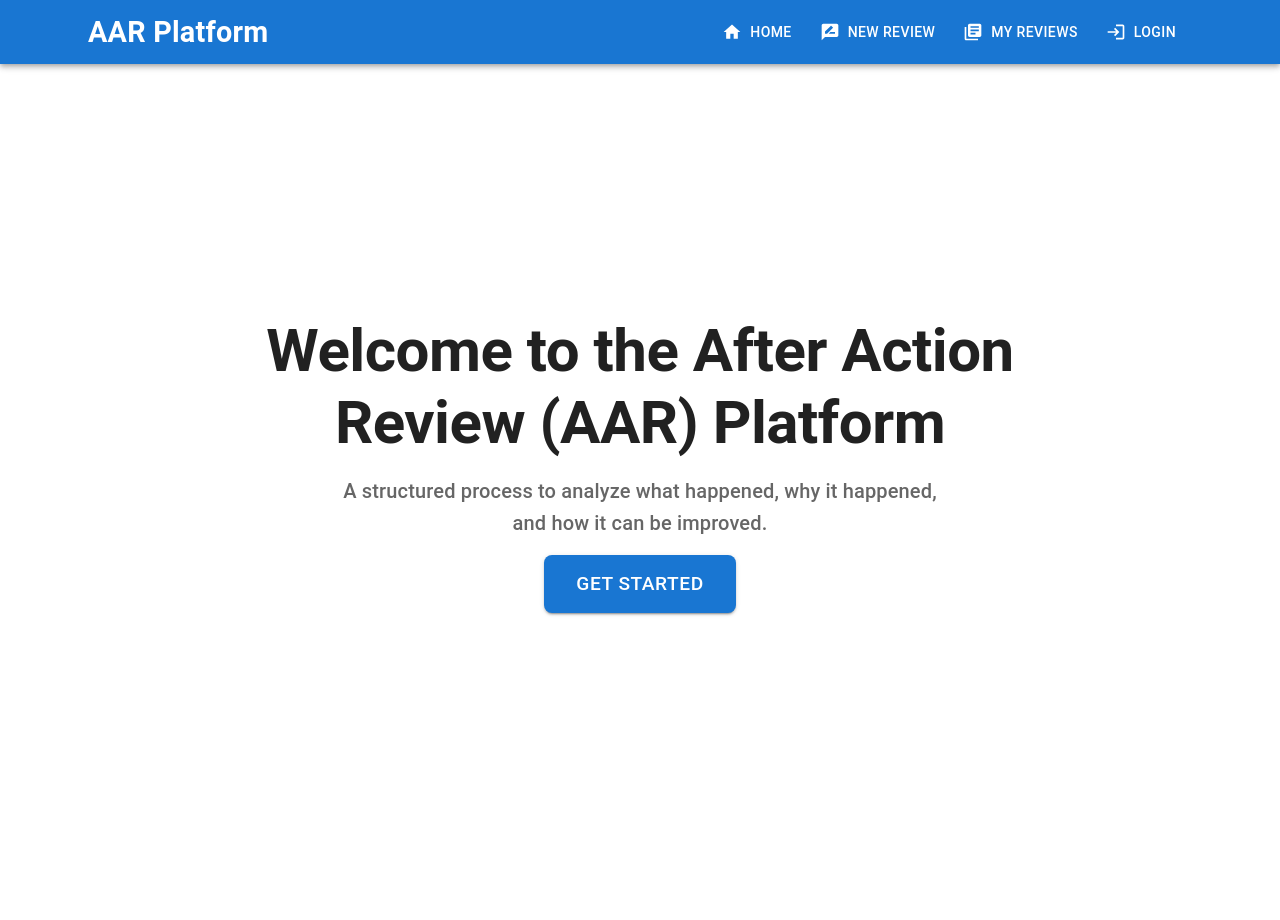
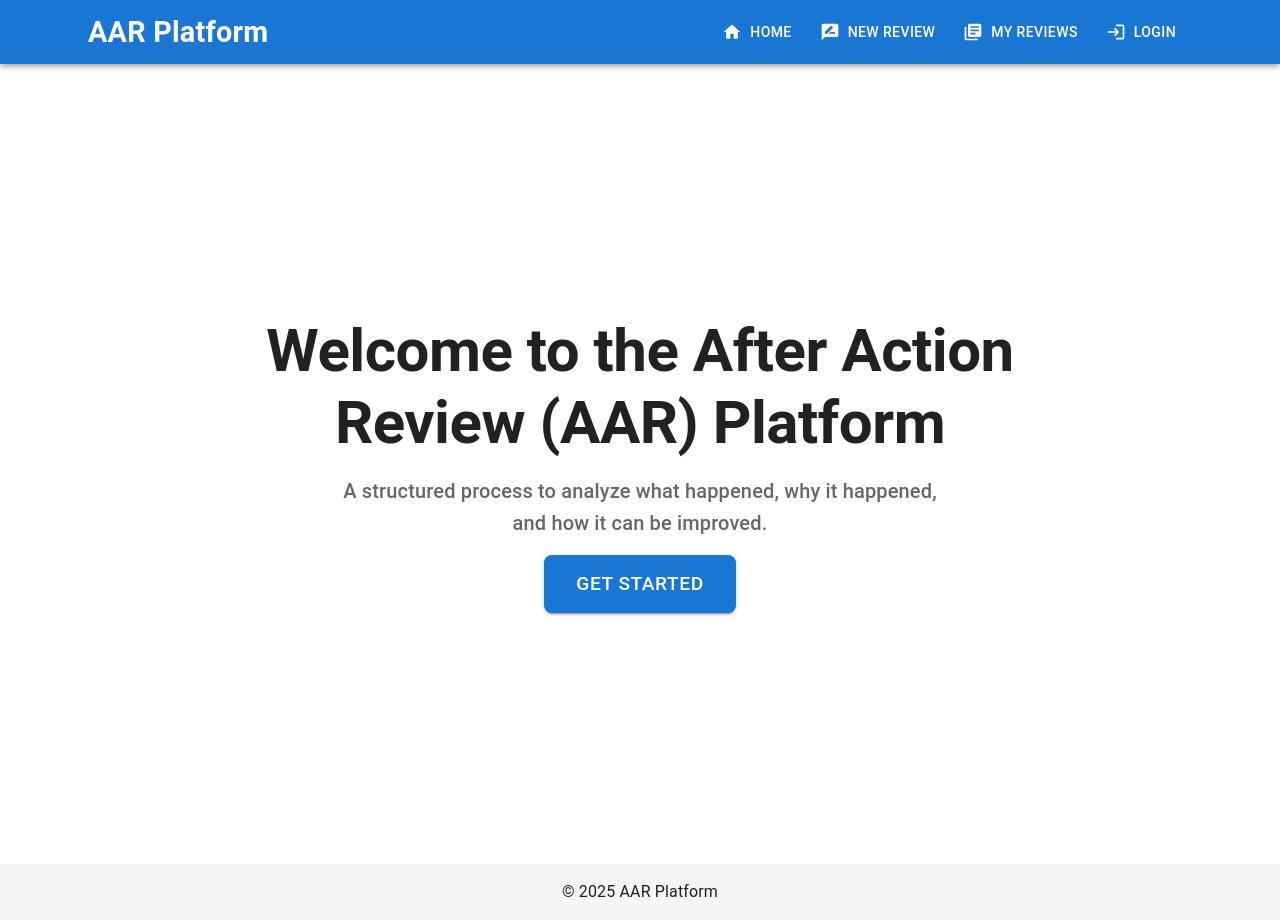
Before and after one commit to gallerymiguel/after_action_review, a React (Vite) app in the folder client/: page / in a window 1280 px wide. Before the commit the page ends 800 px from the top, so only its background shows below. Built offline with nearby package versions, Linux system fonts and the light colour scheme.

Commit message:
Fix footer positioning and scrolling issues

```diff
--- a/client/src/App.css
+++ b/client/src/App.css
@@ -6,6 +6,11 @@
   overflow-x: hidden;
 }
 
+html, body {
+  height: auto !important;
+  min-height: 100vh;
+  overflow-y: auto !important;
+}
 
 .logo {
   height: 6em;
--- a/client/src/App.tsx
+++ b/client/src/App.tsx
@@ -23,8 +23,8 @@ const App: React.FC = () => {
         sx={{
           display: "flex",
           flexDirection: "column",
-          height: "100vh", // Limit total height to prevent scrolling
-          overflow: "hidden", // Prevents unnecessary scrollbars
+          minHeight: "100vh", // ✅ minHeight instead of height
+          overflow: "auto", // ✅ allow scrolling
         }}
       >
         {/* Main Content Area */}
```
